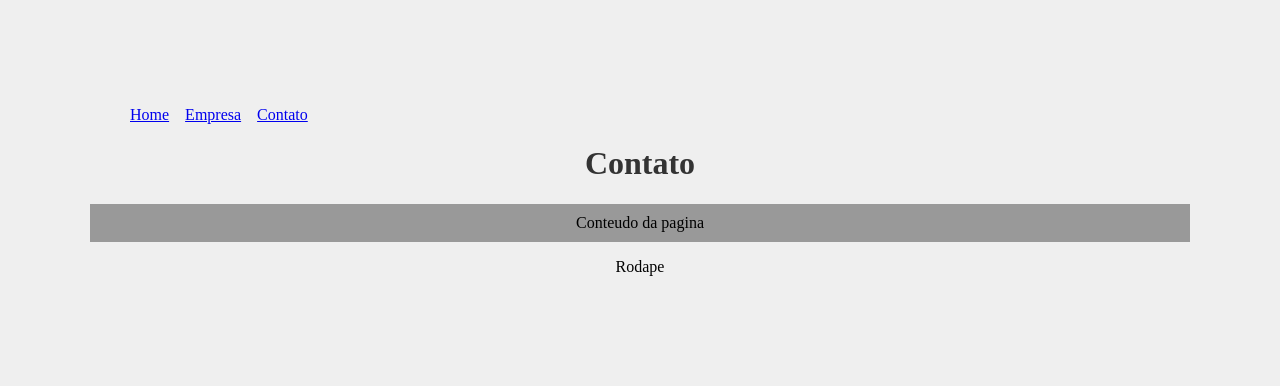
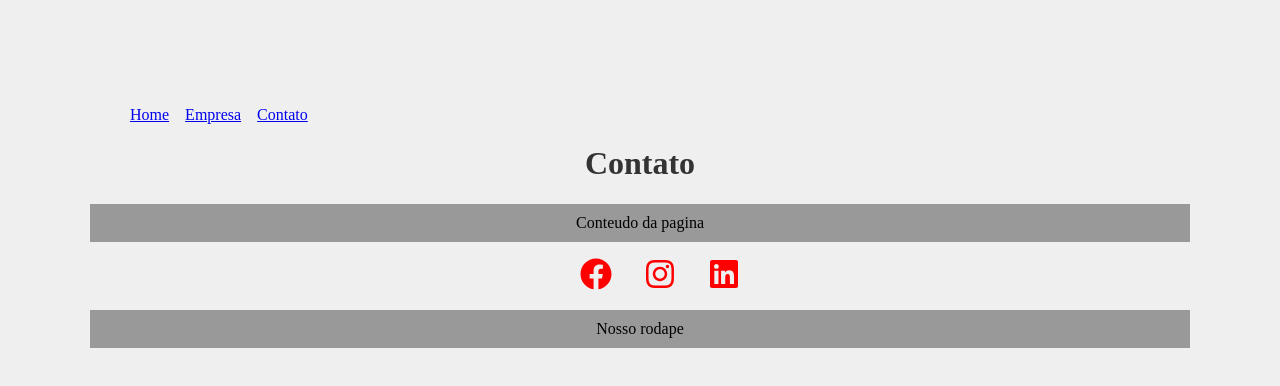
Before and after one commit to Samuel-Nun3s/Estudos-React, a React (Vite) app: page /contato in a window 1280 px wide. Shown: the top 386 px of the page. Built offline with nearby package versions, Linux system fonts and the light colour scheme.

Commit message:
React Icons

```diff
--- a/package.json
+++ b/package.json
@@ -13,6 +13,7 @@
     "prop-types": "^15.8.1",
     "react": "^19.0.0",
     "react-dom": "^19.0.0",
+    "react-icons": "^5.5.0",
     "react-router-dom": "^7.4.0"
   },
   "devDependencies": {
--- a/src/components/layout/Footer.jsx
+++ b/src/components/layout/Footer.jsx
@@ -1,5 +1,23 @@
+import { FaFacebook, FaInstagram, FaLinkedin } from 'react-icons/fa';
+import styles from './Footer.module.css';
+
 function Footer() {
-  return <footer>Rodape</footer>;
+  return (
+    <footer>
+      <ul className={styles.social_list}>
+        <li>
+          <FaFacebook/>
+        </li>
+        <li>
+          <FaInstagram/>
+        </li>
+        <li>
+          <FaLinkedin/>
+        </li>
+      </ul>
+      <p>Nosso rodape</p>
+    </footer>
+  )
 }
 
 export default Footer;
--- /dev/null
+++ b/src/components/layout/Footer.module.css
@@ -0,0 +1,16 @@
+.social_list {
+  display: flex;
+  justify-content: center;
+  align-items: center;
+  list-style: none;
+}
+
+.social_list li {
+  margin: 0 1em;
+}
+
+.social_list svg {
+  font-size: 2em;
+  cursor: pointer;
+  color: red;
+}
```
Also changed, not shown: 1 other file (tests, documents, lock files or other folders).
